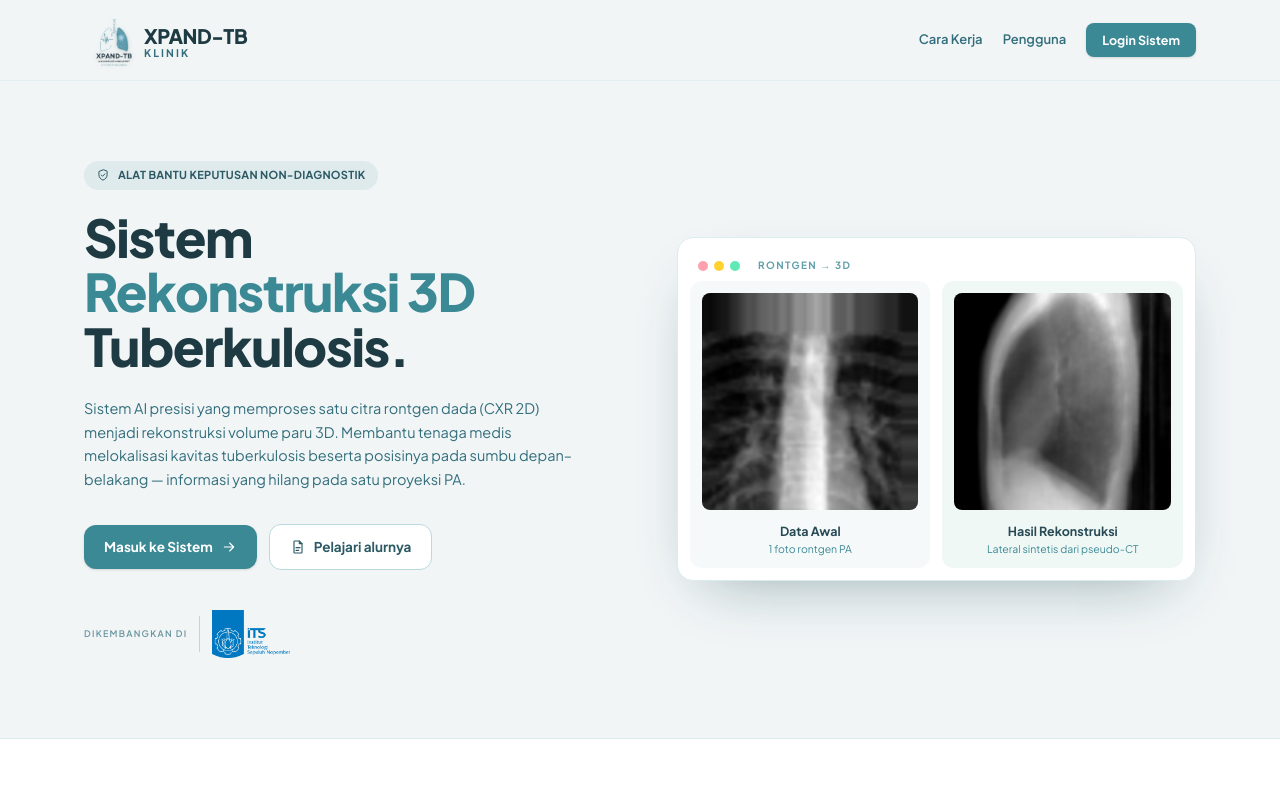
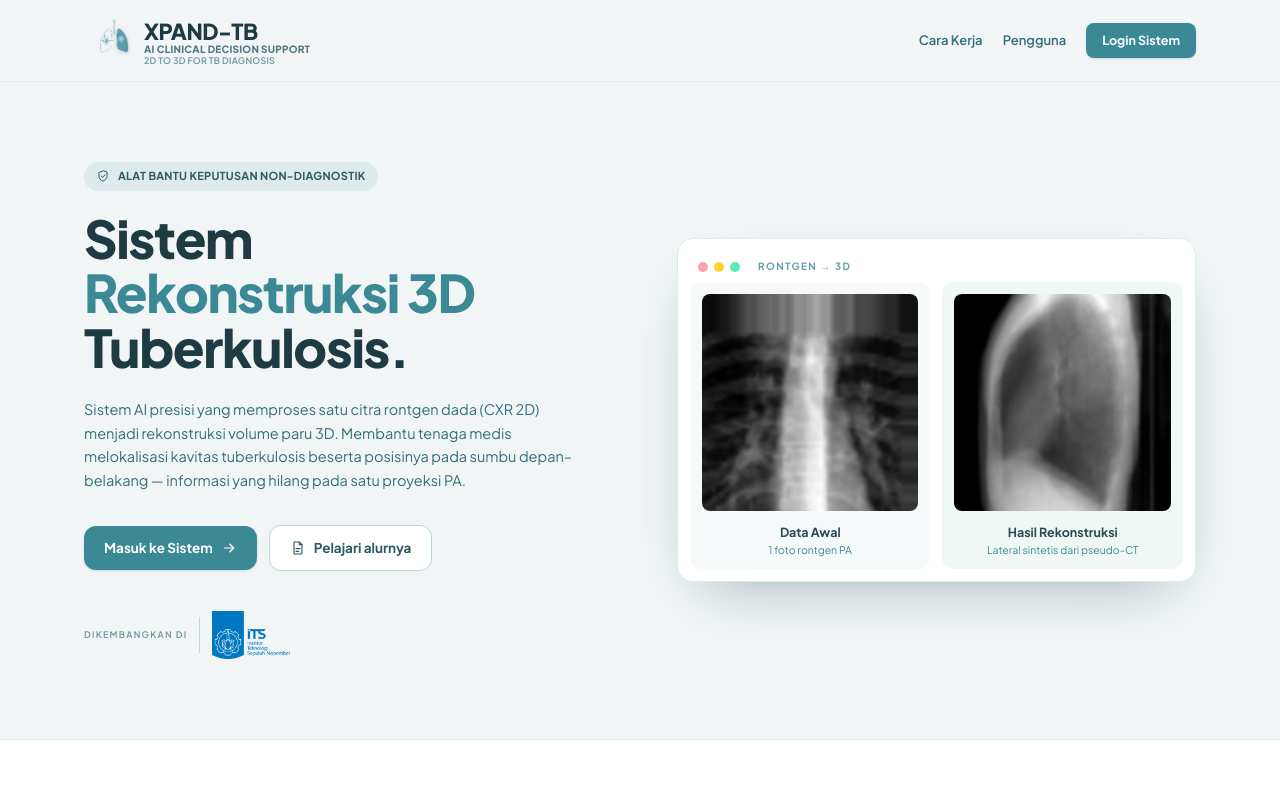
Before and after one commit to schrodingercato/xpand-tb, a React (Vite) app: page / in a window 1280 px wide. Shown: the top 800 px of the page. Built offline with nearby package versions, Linux system fonts and the light colour scheme; no server answers.

Commit message:
style: Update typography and use 'logo xpand.png' based on new design

```diff
--- a/src/components/Brand.tsx
+++ b/src/components/Brand.tsx
@@ -22,15 +22,15 @@ export function LogoXpandTB({
   return (
     <span className="inline-flex items-center gap-3">
       <img
-        src="/logo.png"
+        src="/logo xpand.png"
         alt="Logo Xpand-TB"
         className={`${className} w-auto object-contain drop-shadow-sm scale-125 transform origin-left`}
       />
       {!ringkas && (
-        <span className="leading-none pt-1">
+        <span className="leading-none pt-1 flex flex-col justify-center">
           <span
             className={[
-              'block text-[20px] font-black tracking-tight',
+              'block text-[22px] font-black tracking-tight',
               gelap ? 'text-white' : 'text-teal-900',
             ].join(' ')}
           >
@@ -38,11 +38,19 @@ export function LogoXpandTB({
           </span>
           <span
             className={[
-              'mt-0.5 block text-[10.5px] font-bold tracking-[0.2em] uppercase',
-              gelap ? 'text-white/70' : 'text-teal-600',
+              'mt-0.5 block text-[10px] font-extrabold tracking-wide uppercase',
+              gelap ? 'text-white/80' : 'text-teal-700/80',
             ].join(' ')}
           >
-            Klinik
+            AI CLINICAL DECISION SUPPORT
+          </span>
+          <span
+            className={[
+              'mt-0.5 block text-[9px] font-semibold tracking-wide uppercase',
+              gelap ? 'text-white/60' : 'text-teal-600/70',
+            ].join(' ')}
+          >
+            2D TO 3D FOR TB DIAGNOSIS
           </span>
         </span>
       )}
```
